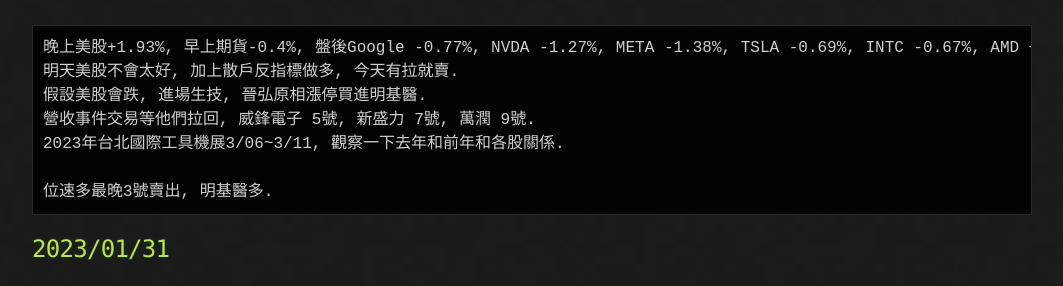
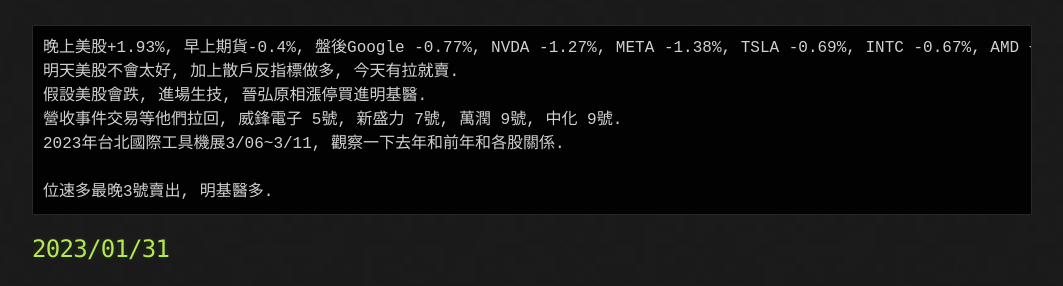
Before and after one commit to lepg5487/Stock_God, a Jekyll site: the page built from index.md, in a window 1280 px wide and 900 px high, scrolled down 428 px. Shown: the part 221-507 px from the top of the window, without its empty margins (108-1171 px from the left). Built offline with Jekyll 4.4.1, drawn with Linux system fonts in a browser that asks for light colours; our own code applies the rules of GitHub Pages for plain Markdown files.

Commit message:
Update index.md

```diff
--- a/index.md
+++ b/index.md
@@ -25,7 +25,7 @@
 晚上美股+1.93%, 早上期貨-0.4%, 盤後Google -0.77%, NVDA -1.27%, META -1.38%, TSLA -0.69%, INTC -0.67%, AMD +1.26%.
 明天美股不會太好, 加上散戶反指標做多, 今天有拉就賣.
 假設美股會跌, 進場生技, 晉弘原相漲停買進明基醫.
-營收事件交易等他們拉回, 威鋒電子 5號, 新盛力 7號, 萬潤 9號.
+營收事件交易等他們拉回, 威鋒電子 5號, 新盛力 7號, 萬潤 9號, 中化 9號.
 2023年台北國際工具機展3/06~3/11, 觀察一下去年和前年和各股關係.
 
 位速多最晚3號賣出, 明基醫多.
```
